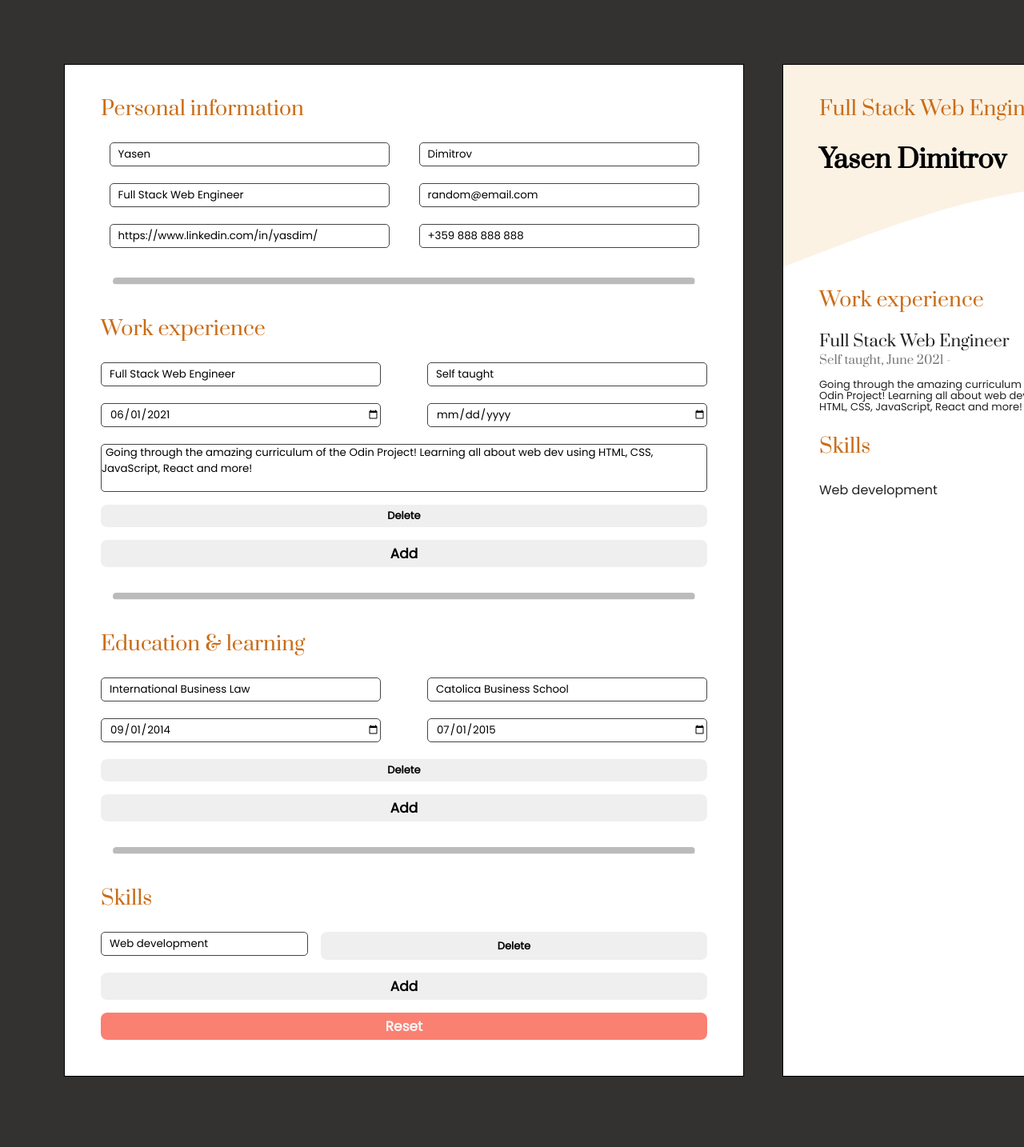
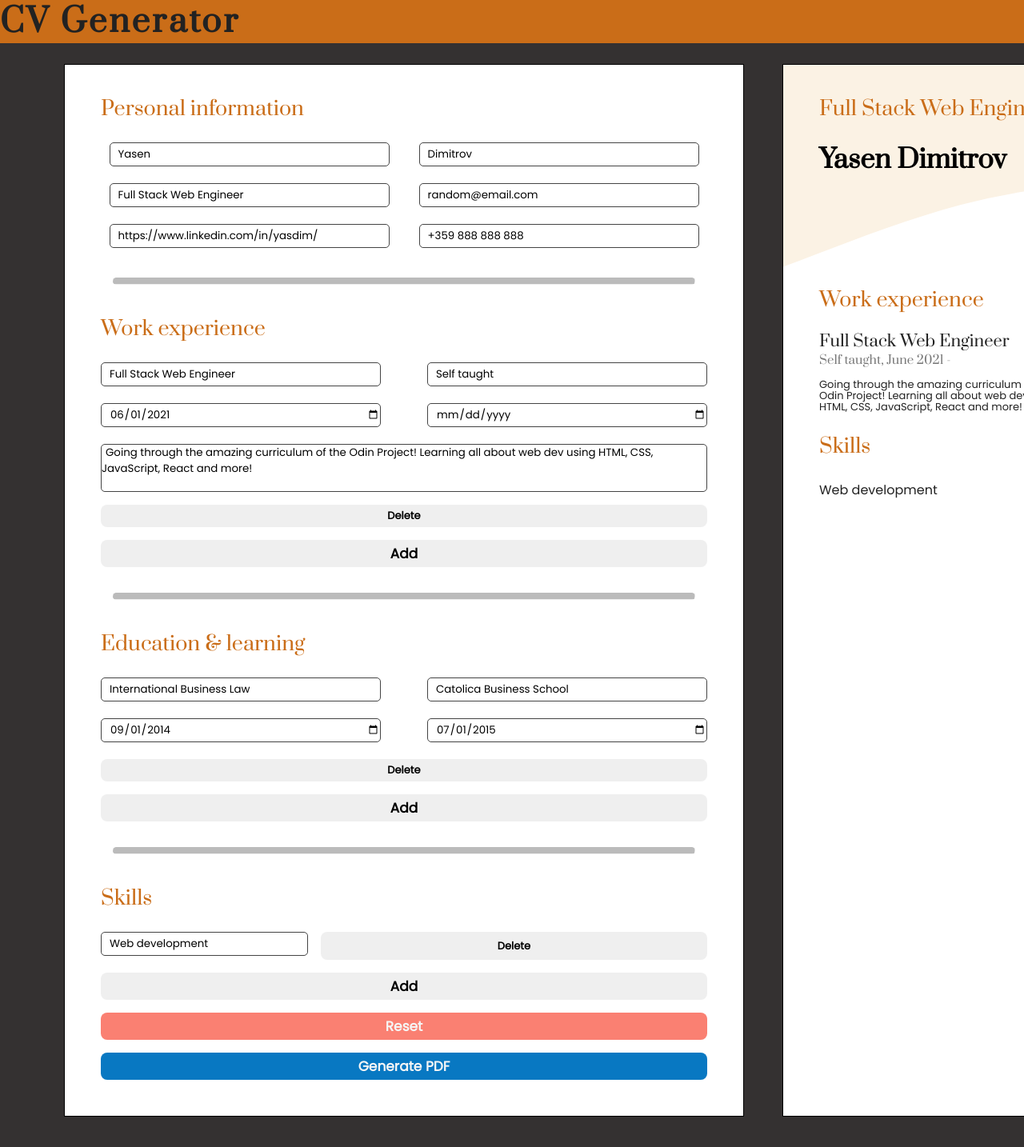
Before and after one commit to blancpain/cv-generator, a React (Create React App) app: page / in a window 1280 px wide. Shown: the top 1434 px of the page at 80% size. Built offline with nearby package versions, Linux system fonts and the light colour scheme.

Commit message:
Minor styling changes. Add generatePDF btn to DOM - not yet functioning

```diff
--- a/package.json
+++ b/package.json
@@ -6,8 +6,8 @@
     "@testing-library/jest-dom": "^5.16.5",
     "@testing-library/react": "^13.4.0",
     "@testing-library/user-event": "^13.5.0",
+    "jspdf": "^2.5.1",
     "react": "^18.2.0",
-    "react-dom": "^18.2.0",
     "react-scripts": "5.0.1",
     "web-vitals": "^2.1.4"
   },
@@ -37,6 +37,7 @@
   },
   "devDependencies": {
     "@iconify/react": "^4.1.0",
-    "nanoid": "^4.0.2"
+    "nanoid": "^4.0.2",
+    "react-dom": "^18.2.0"
   }
 }
--- a/src/App.js
+++ b/src/App.js
@@ -10,6 +10,8 @@ import EducationInput from "./components/forms/EducationInput";
 import SkillsInput from "./components/forms/SkillsInput";
 import Add from "./components/buttons/Add";
 import { nanoid } from "nanoid";
+// import jsPDF from "jspdf";
+// import ReactDOMServer from "react-dom/server";
 
 export default class App extends Component {
   // eslint-disable-next-line no-useless-constructor
@@ -87,6 +89,16 @@ export default class App extends Component {
       skillsInputElements: [],
     });
   };
+
+  //todo -> implement below to generate a PDF file
+  // generatePDF = () => {
+  //   select JSX elem (have to use hooks probably)
+  //   const jsxElem = ???
+  //   const report = new jsPDF({ format: "a4", unit: "px" });
+  //   report.html(ReactDOMServer.renderToString(jsxElem)).then(() => {
+  //     report.save("CV.pdf");
+  //   });
+  // };
 
   handlePersonalInfoChange = (e) => {
     const { value, name } = e.target;
@@ -360,6 +372,9 @@ export default class App extends Component {
 
     return (
       <div className="content--container">
+        <div className="content--title-container">
+          <h1>CV Generator</h1>
+        </div>
         <div className="content--input">
           <PersonalInput
             updateValues={this.handlePersonalInfoChange}
@@ -386,6 +401,7 @@ export default class App extends Component {
             <button className="reset" onClick={this.resetForm}>
               Reset
             </button>
+            <button className="generate-pdf">Generate PDF</button>
           </section>
         </div>
         <div className="content--CV">
--- a/src/styles/styles.css
+++ b/src/styles/styles.css
@@ -24,6 +24,21 @@
   min-width: 850px;
   min-height: 90vh;
   border: 1px solid black;
+}
+
+.content--title-container {
+  position: absolute;
+  top: 0;
+  left: 0;
+  width: 100%;
+  background-color: #ca6d18;
+  font-family: var(--title-font);
+}
+.content--title-container h1 {
+  font-weight: 600;
+  letter-spacing: 3px;
+  font-size: 40px;
+  color: #222222;
 }
 
 header {
@@ -180,7 +195,8 @@ input[type="url"] {
 
 button.add,
 button.delete,
-button.reset {
+button.reset,
+button.generate-pdf {
   font-weight: 600;
   padding: 4px;
   font-family: var(--free-text-font);
@@ -190,7 +206,8 @@ button.reset {
 }
 
 button.add,
-button.reset {
+button.reset,
+button.generate-pdf {
   font-size: 17px;
   width: 100%;
 }
@@ -206,9 +223,16 @@ button.reset {
   color: whitesmoke;
 }
 
+button.generate-pdf {
+  margin-top: 1rem;
+  background-color: rgb(8, 120, 194);
+  color: whitesmoke;
+}
+
 button.add:hover,
 button.delete:hover,
-button.reset:hover {
+button.reset:hover,
+button.generate-pdf:hover {
   filter: opacity(55%);
 }
 
@@ -296,7 +320,6 @@ form {
 
 @media only screen and (max-width: 1000px) {
   .content--container {
-    margin: 4rem;
     display: flex;
     flex-direction: column;
     gap: 3rem;
```
Also changed, not shown: 1 other file (tests, documents, lock files or other folders).
